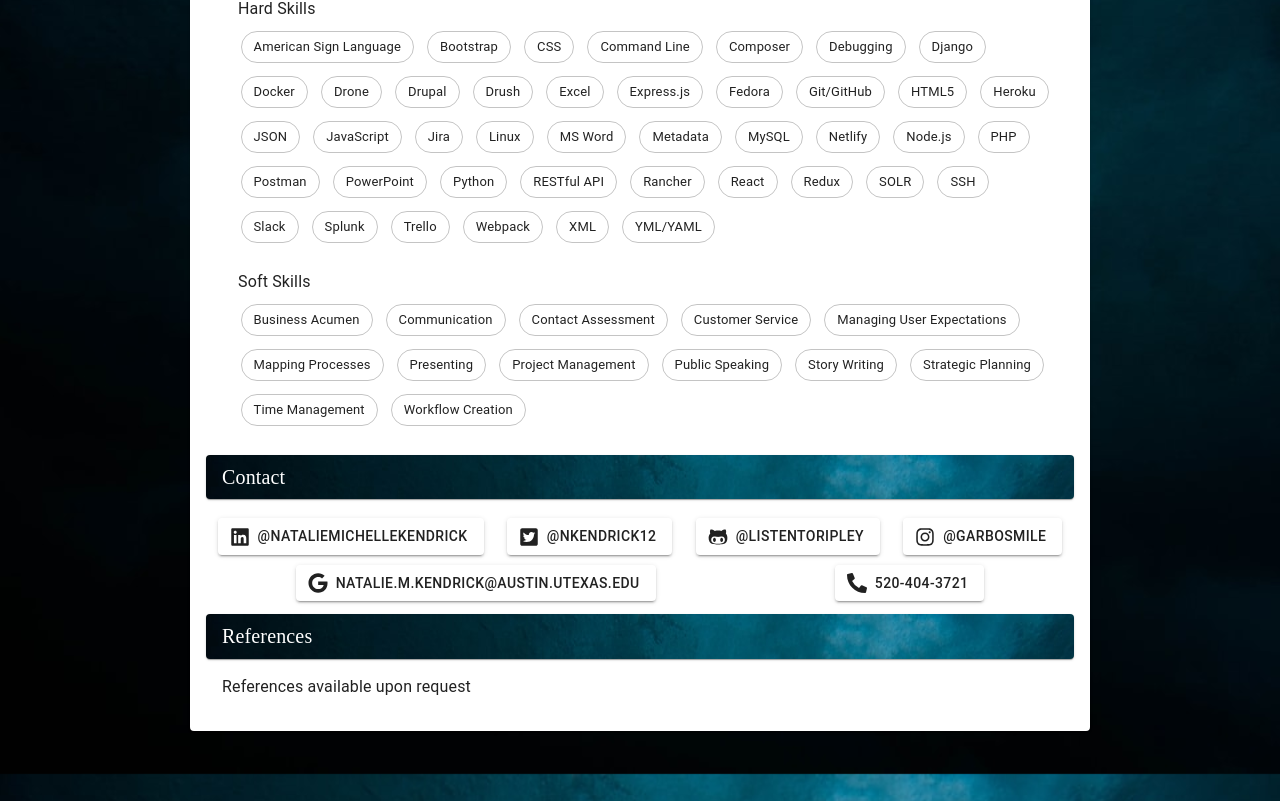
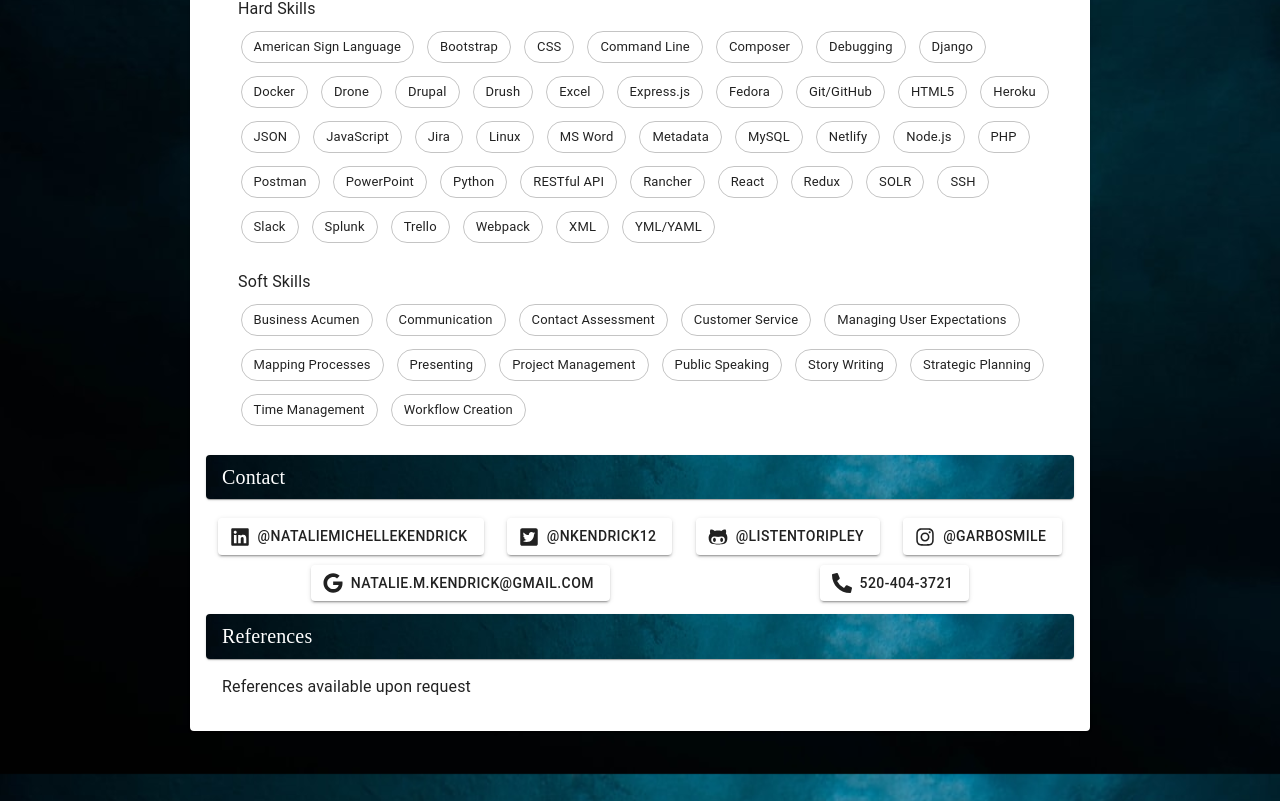
Before and after one commit to listenToRipley/nataliekendrick, a React (Create React App) app: page /resume in a window 1280 px wide. Shown: the part 2105-2906 px from the top of the page. Built offline with nearby package versions, Linux system fonts and the light colour scheme.

Commit message:
email update

```diff
--- a/src/Components/ResumeContacts.js
+++ b/src/Components/ResumeContacts.js
@@ -118,7 +118,7 @@ const ResumeContact = () => {
          startIcon={<FaGoogle/>}
          href='mailto: natalie.m.kendrick@gmail.com'
          >
-         natalie.m.kendrick@austin.utexas.edu
+         natalie.m.kendrick@gmail.com
         </Button>
      </div>
 
```
